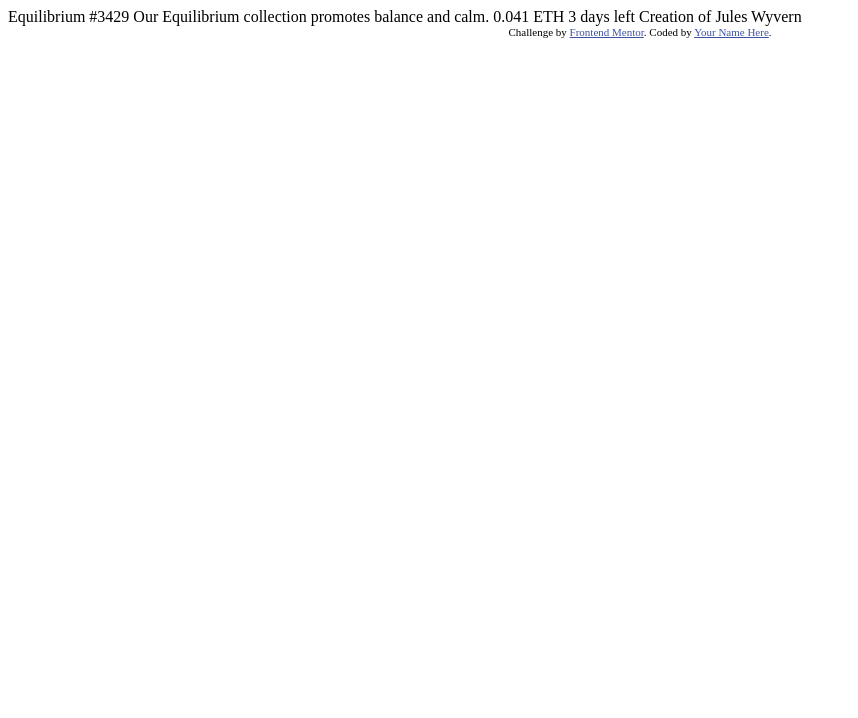
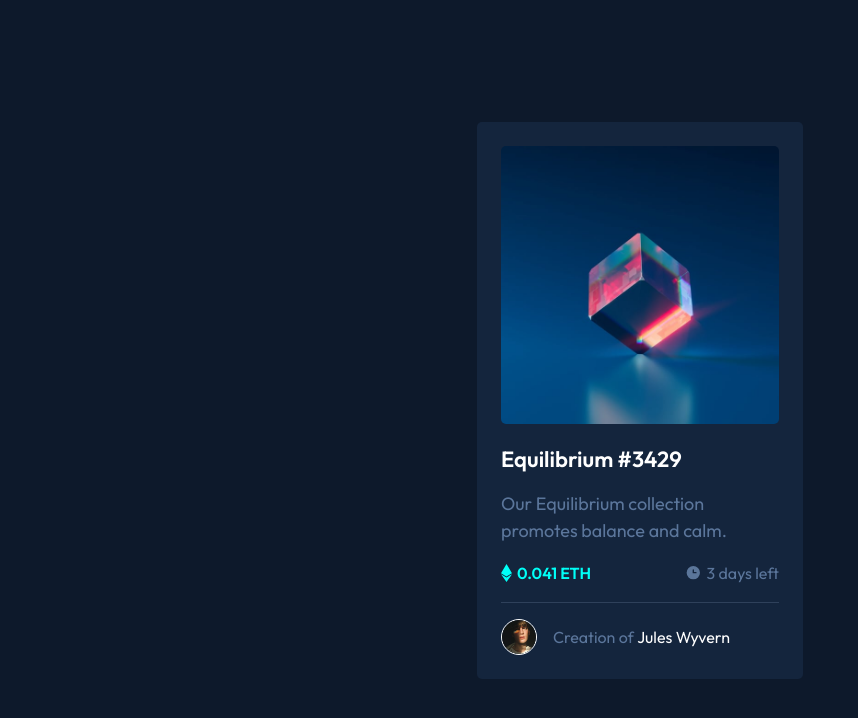
Before and after one commit to Orodan/frontend-mentor_NFT-preview-card-component, a plain HTML site: page index.html in a window 1280 px wide. Shown: the whole page, without its empty margins (0-858 px from the left). Drawn offline with Linux system fonts and the light colour scheme.

Commit message:
♻️  remove code folder

```diff
--- a/index.html
+++ b/index.html
@@ -1,33 +1,30 @@
 <!DOCTYPE html>
 <html lang="en">
 <head>
-  <meta charset="UTF-8">
-  <meta name="viewport" content="width=device-width, initial-scale=1.0"> <!-- displays site properly based on user's device -->
-
-  <link rel="icon" type="image/png" sizes="32x32" href="./images/favicon-32x32.png">
-
-  <title>Frontend Mentor | NFT preview card component</title>
-
-  <!-- Feel free to remove these styles or customise in your own stylesheet 👍 -->
-  <style>
-    .attribution { font-size: 11px; text-align: center; }
-    .attribution a { color: hsl(228, 45%, 44%); }
-  </style>
+    <meta charset="UTF-8">
+    <meta http-equiv="X-UA-Compatible" content="IE=edge">
+    <meta name="viewport" content="width=device-width, initial-scale=1.0">
+    <title>Frontend Mentor | NFT preview card component</title>
+    <link rel="stylesheet" href="style/app.css"></link>
+    <link rel="preconnect" href="https://fonts.googleapis.com">
+    <link rel="preconnect" href="https://fonts.gstatic.com" crossorigin>
+    <link href="https://fonts.googleapis.com/css2?family=Outfit:wght@300;400;600&display=swap" rel="stylesheet">
 </head>
 <body>
+    <div class="card">
+        <div class="card__image" ></div>
+        <h2 class="card__title">Equilibrium #3429</h2>
+        <p class="card__description">Our Equilibrium collection promotes balance and calm.</p>
 
-  Equilibrium #3429
+        <div class="card__details">
+            <span class="card__details-amount"><img src="images/icon-ethereum.svg"></img> 0.041 ETH</span>
+            <span class="card__details-time"><img src="images/icon-clock.svg"></img> 3 days left</span>
+        </div>
 
-  Our Equilibrium collection promotes balance and calm.
-
-  0.041 ETH
-  3 days left
-
-  Creation of Jules Wyvern
-
-  <div class="attribution">
-    Challenge by <a href="https://www.frontendmentor.io?ref=challenge" target="_blank">Frontend Mentor</a>.
-    Coded by <a href="#">Your Name Here</a>.
-  </div>
+        <section class="card__footer">
+            <img class="card__footer-image" src="images/image-avatar.png">
+            <p>Creation of&nbsp;</p><strong>Jules Wyvern</strong>
+        </section>
+    </div>
 </body>
 </html>
```
Also changed, not shown: code/index.html (deleted, +0 -30 lines), code/images/icon-clock.svg (deleted), code/images/icon-ethereum.svg (deleted), code/images/icon-view.svg (deleted), code/images/image-avatar.png (deleted), code/images/image-equilibrium.jpg (deleted), style/_card.scss (renamed from code/style/_card.scss), style/_main.scss (renamed from code/style/_main.scss), style/_reset.scss (renamed from code/style/_reset.scss), style/_variables.scss (renamed from code/style/_variables.scss), style/app.css (renamed from code/style/app.css), style/app.scss (renamed from code/style/app.scss), style/reset.css (renamed from code/style/reset.css), 4 other files.
